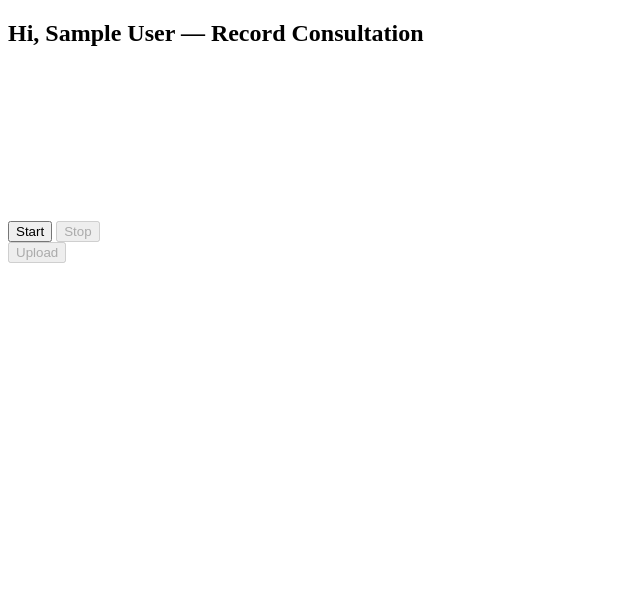
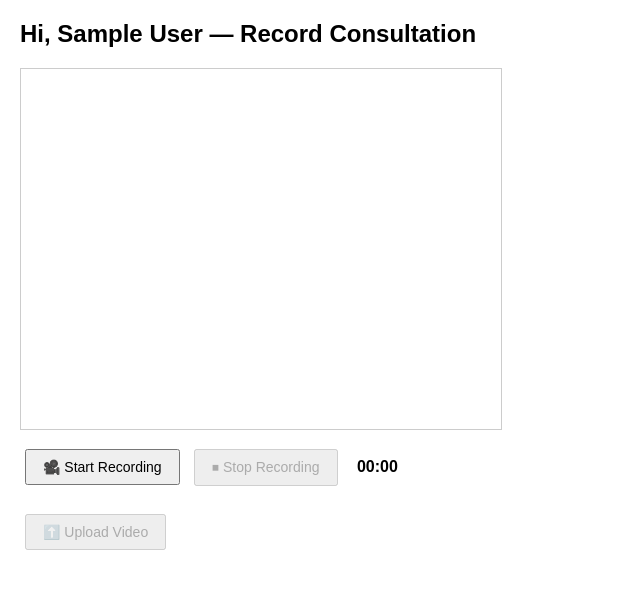
Before and after one commit to 7abhishe/healthCareSystem, a Flask app: page /record in a window 1280 px wide. Shown: the top 589 px of the page, without its empty margins (0-640 px from the left). Run offline with Flask 3, Linux system fonts and the light colour scheme; the visitor is signed in with stand-in values (Sample User, id 1).

Commit message:
recorded data pushed

```diff
--- a/app/appointments.csv
+++ b/app/appointments.csv
@@ -1 +1,4 @@
 ABHISHEK KUMAR,desi,2025-07-10,11–12 PM
+1234,ewqrfwt,2025-08-13,11–12 PM
+ABHISHEK KUMAR,trbkmyrt,2025-08-23,10–11 AM
+ABHISHEK KUMAR,weriuth,2025-08-27,10–11 AM
--- a/app/routes/record_routes.py
+++ b/app/routes/record_routes.py
@@ -7,12 +7,13 @@ os.makedirs(UPLOAD_FOLDER, exist_ok=True)
 
 record = Blueprint('record', __name__)
 
-
 @record.route('/record')
 def record_page():
     if 'user' not in session:
         return redirect(url_for('auth.login'))
-    return render_template('record.html', user=session['user'])
+
+    appointment = session.get('last_appointment', {})
+    return render_template('record.html', user=session['user'], appointment=appointment)
 
 @record.route('/save_video', methods=['POST'])
 def save_video():
--- a/app/templates/record.html
+++ b/app/templates/record.html
@@ -2,29 +2,69 @@
 <html>
 <head>
     <title>Record Consultation</title>
+    <style>
+        body {
+            font-family: Arial, sans-serif;
+            margin: 20px;
+        }
+        video {
+            width: 480px;
+            height: 360px;
+            border: 1px solid #ccc;
+            margin-bottom: 10px;
+        }
+        button {
+            margin: 5px;
+            padding: 8px 16px;
+            font-size: 14px;
+        }
+        #timer {
+            font-weight: bold;
+            margin-left: 10px;
+        }
+    </style>
 </head>
 <body>
     <h2>Hi, {{ user.name }} — Record Consultation</h2>
+
     <video id="video" autoplay muted></video>
+    <video id="preview" controls style="display:none;"></video>
     <br>
-    <button id="start">Start</button>
-    <button id="stop" disabled>Stop</button>
+
+    <button id="start">🎥 Start Recording</button>
+    <button id="stop" disabled>⏹ Stop Recording</button>
+    <span id="timer">00:00</span>
+    <br><br>
+
     <form id="uploadForm" method="POST" enctype="multipart/form-data">
         <input type="hidden" name="patient" value="{{ user.name }}">
         <input type="file" name="video" id="videoFile" hidden>
-        <button type="submit" id="uploadBtn" disabled>Upload</button>
+        <button type="submit" id="uploadBtn" disabled>⬆️ Upload Video</button>
     </form>
+
+    <p id="status"></p>
 
     <script>
         const video = document.getElementById('video');
+        const preview = document.getElementById('preview');
         const startBtn = document.getElementById('start');
         const stopBtn = document.getElementById('stop');
         const uploadBtn = document.getElementById('uploadBtn');
         const videoFileInput = document.getElementById('videoFile');
         const form = document.getElementById('uploadForm');
+        const timer = document.getElementById('timer');
+        const status = document.getElementById('status');
 
         let mediaRecorder;
         let recordedBlobs = [];
+        let recordingTime = 0;
+        let timerInterval;
+
+        function formatTime(seconds) {
+            const mins = String(Math.floor(seconds / 60)).padStart(2, "0");
+            const secs = String(seconds % 60).padStart(2, "0");
+            return `${mins}:${secs}`;
+        }
 
         startBtn.onclick = async () => {
             const stream = await navigator.mediaDevices.getUserMedia({ video: true, audio: true });
@@ -46,31 +86,48 @@
                 dataTransfer.items.add(file);
                 videoFileInput.files = dataTransfer.files;
 
+                // Show preview
+                preview.src = URL.createObjectURL(blob);
+                preview.style.display = "block";
+
                 uploadBtn.disabled = false;
             };
 
             mediaRecorder.start();
             startBtn.disabled = true;
             stopBtn.disabled = false;
+            uploadBtn.disabled = true;
+
+            // Start timer
+            recordingTime = 0;
+            timer.textContent = "00:00";
+            timerInterval = setInterval(() => {
+                recordingTime++;
+                timer.textContent = formatTime(recordingTime);
+            }, 1000);
         };
 
         stopBtn.onclick = () => {
             mediaRecorder.stop();
             video.srcObject.getTracks().forEach(track => track.stop());
             stopBtn.disabled = true;
+            clearInterval(timerInterval);
         };
 
         form.onsubmit = async (e) => {
             e.preventDefault();
             const formData = new FormData(form);
+
+            status.textContent = "⏳ Uploading...";
+            uploadBtn.disabled = true;
+
             const response = await fetch('/save_video', {
                 method: 'POST',
                 body: formData
             });
 
             const result = await response.text();
-            alert(result);
-            uploadBtn.disabled = true;
+            status.textContent = "✅ " + result;
             startBtn.disabled = false;
         };
     </script>
```
Also changed, not shown: app/templates/appointments.html (+24 -25 lines), 1 other file.
